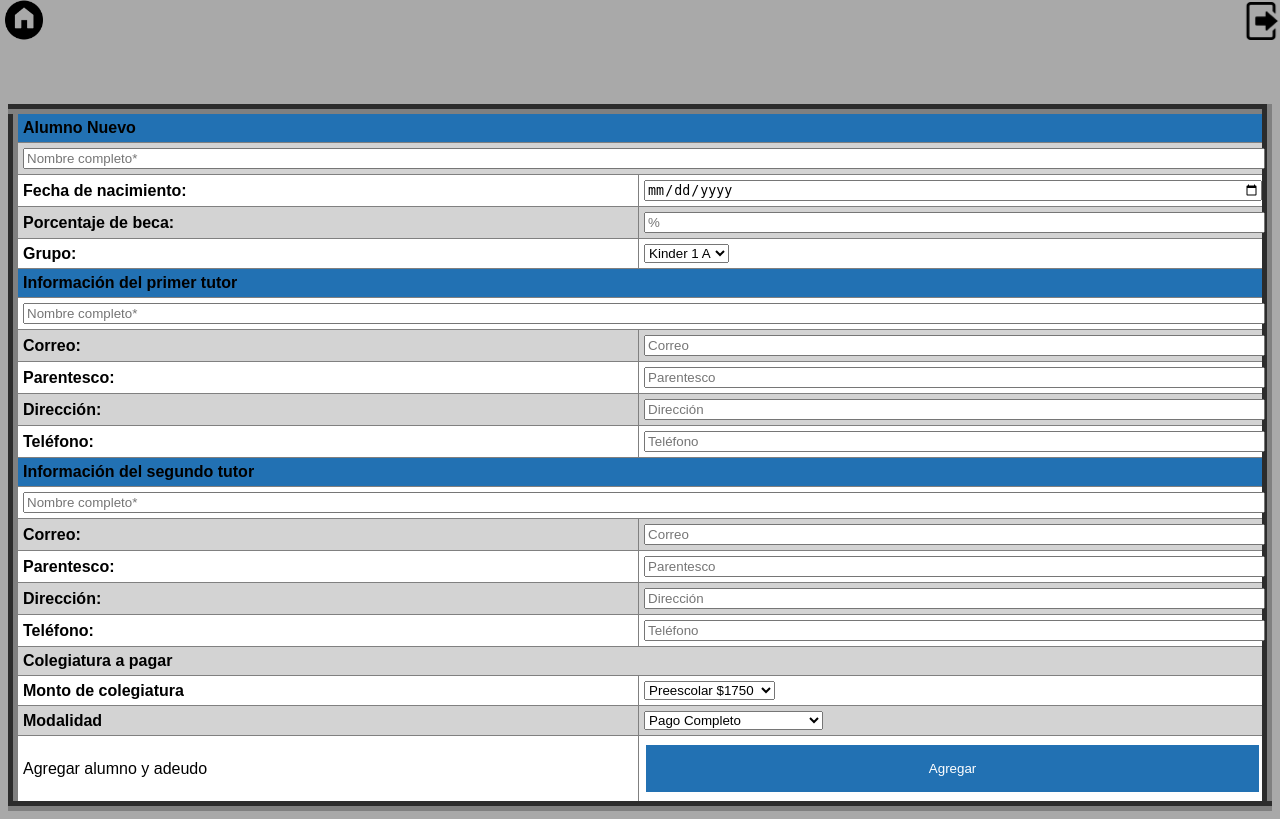
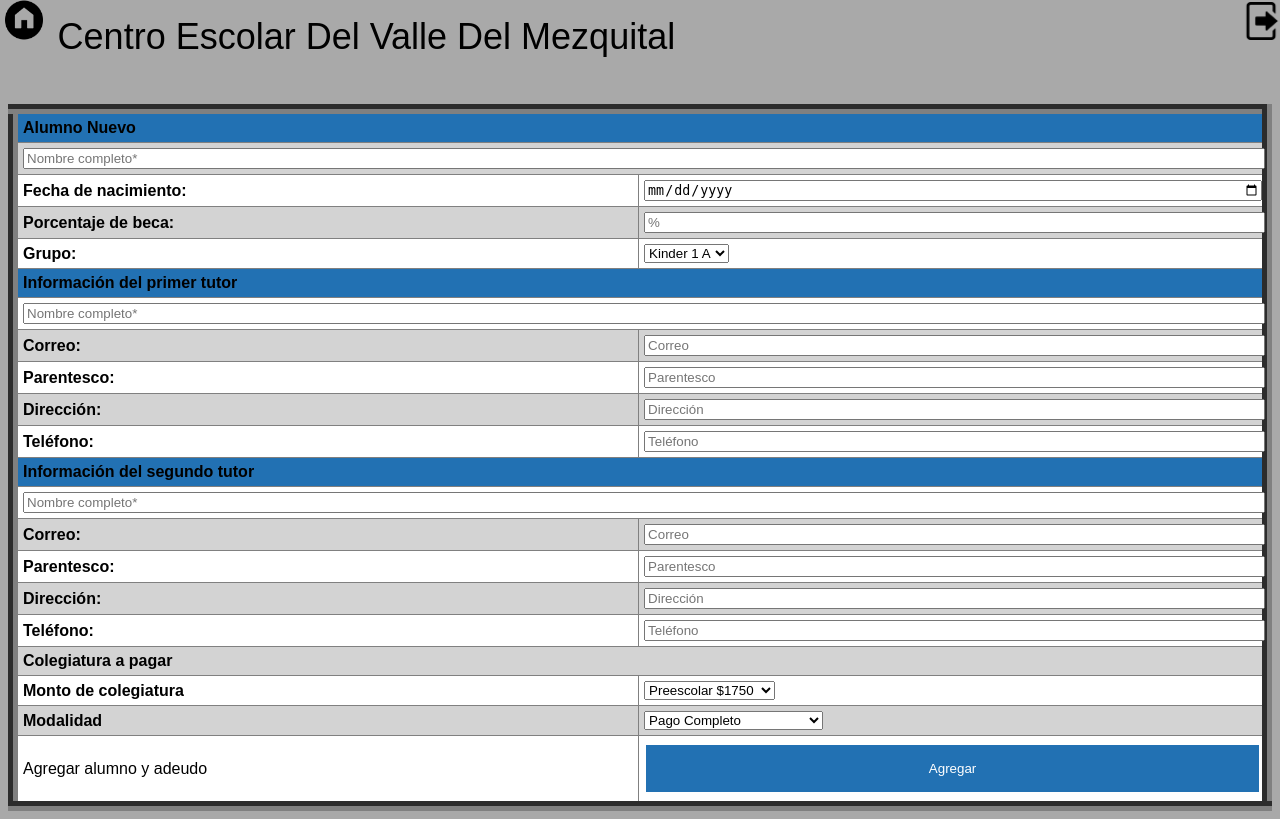
Before and after one commit to Rodolfohp96/CFCA, a Flask app: page /grupo/1/AlumnoNuevo in a window 1280 px wide. Run offline with Flask 2, Linux system fonts and the light colour scheme; the visitor is signed in with stand-in values (Sample User, id 1); some libraries are stand-ins or nearby versions.

Commit message:
Quickfix: Titulos

```diff
--- a/static/css/styles.css
+++ b/static/css/styles.css
@@ -91,6 +91,13 @@ width: 3%;
 position: absolute;
 left: 5px;
 top: -5px;
+}
+#tituloescuela{
+width: 80%;
+position: absolute;
+top: 16px;
+left: 4.5%;
+font-size:36px;
 }
 #logoutpng{
 width: 3%;
--- a/templates/layout.html
+++ b/templates/layout.html
@@ -2,12 +2,13 @@
 <html lang="es">
     <head>
         <meta charset="UTF-8">
-        <title>EscuelaSQL</title>
+        <title>Centro Escolar Del Valle Del Mezquital</title>
         <link rel="stylesheet" href="{{url_for('static', filename='css/styles.css')}}">
     </head>
     <body>
         <nav id="navconteiner">
             <a href="/" id="alayout"><img src="/static/css/home.png " id="iniciopng"></a>
+            <div id="tituloescuela">Centro Escolar Del Valle Del Mezquital</div>
             <a href="/logout" id="alayout"><img src="/static/css/logout.png" id="logoutpng"></a>
         </nav>
         <div class="container-body">
```
